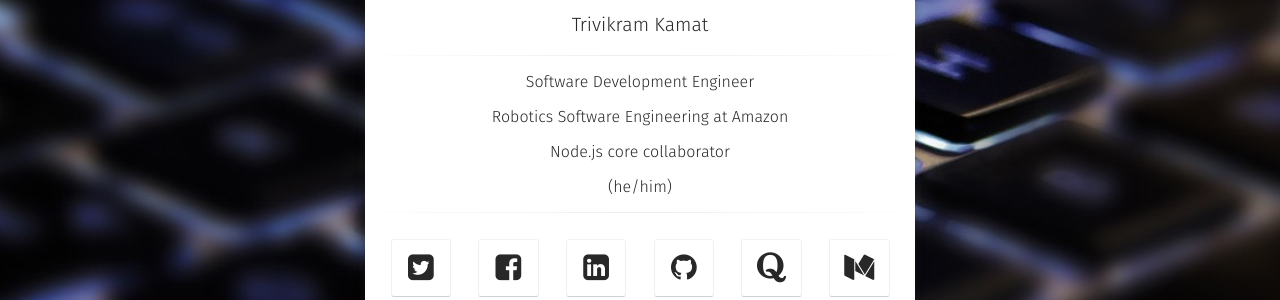
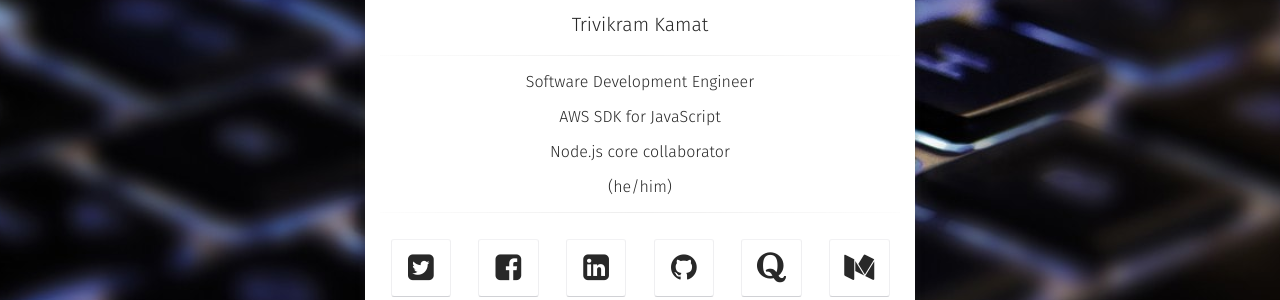
Before and after one commit to trivikr/trivikr.github.io, a Jekyll site: the page built from index.html, in a window 1280 px wide. Shown: the part 394-694 px from the top of the page. Built offline with Jekyll 4.4.1, drawn with Linux system fonts in a browser that asks for light colours; some web fonts are replaced.

Commit message:
update: Robotics -> AWS JS SDK

```diff
--- a/_config.yml
+++ b/_config.yml
@@ -1,7 +1,7 @@
 # Site
 title:              Trivikram Kamat
 role:               'Software Development Engineer'
-company:            'Robotics Software Engineering at Amazon'
+company:            'AWS SDK for JavaScript'
 bio:                'Node.js core collaborator'
 gender:             (he/him)
 description:        "Trivikram Kamat - Software Development Engineer, Science, Technology, JavaScript, NodeJS, React"
```
